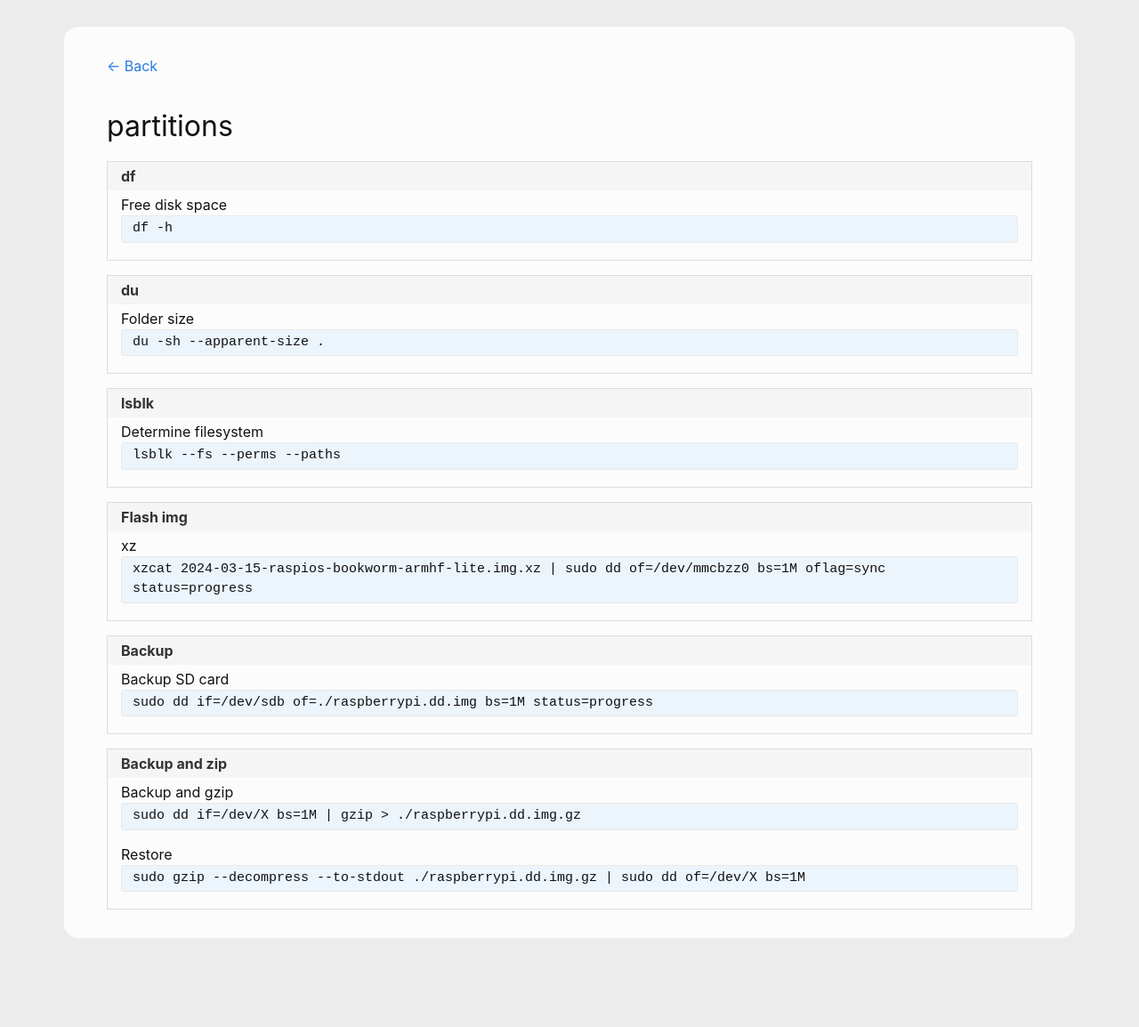
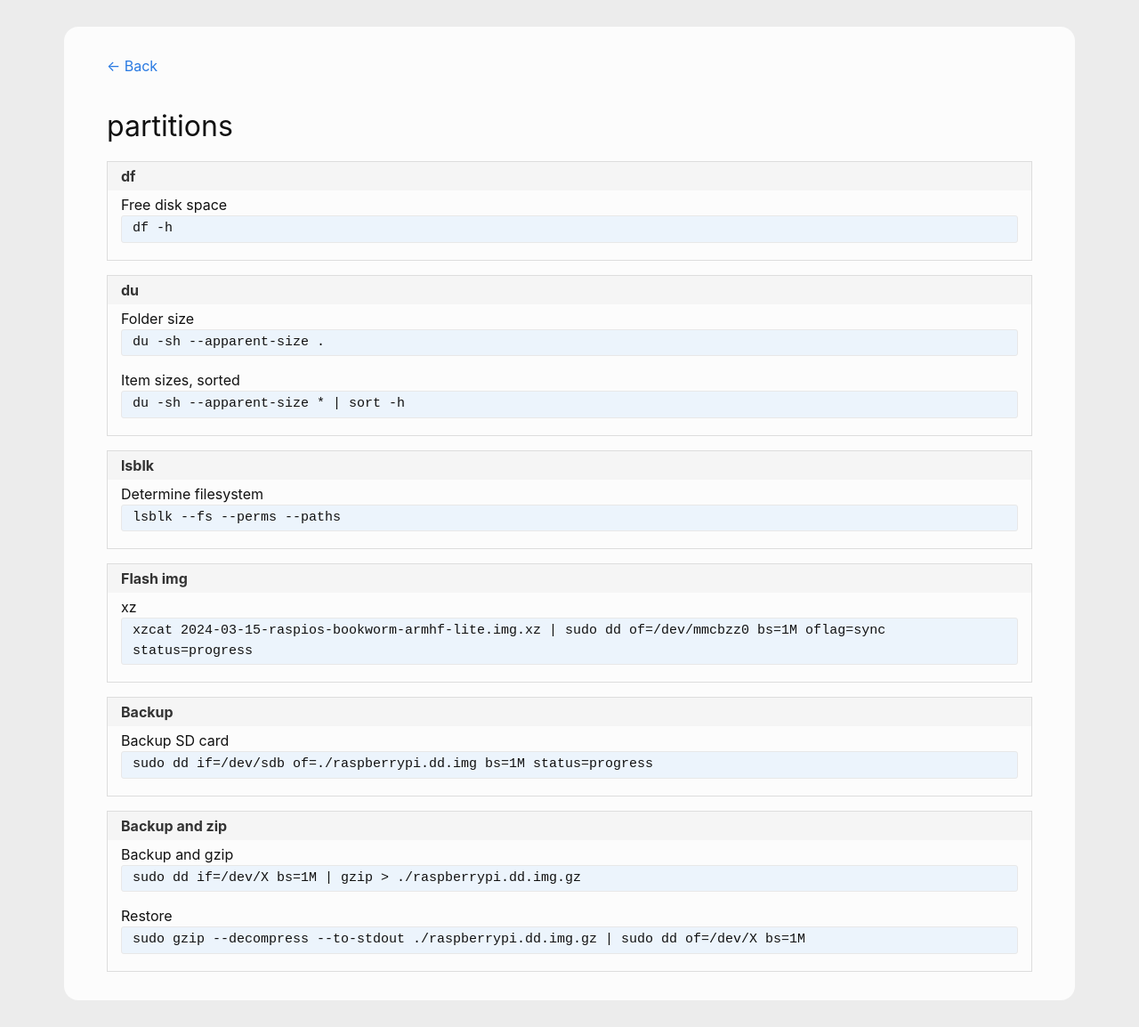
Before and after one commit to andreas-mausch/cheatsheets, a Jekyll site: the page built from _cheatsheets/partitions.md, in a window 1280 px wide. Shown: the whole page at 89% size. Built offline with Jekyll 4.4.1, drawn with Linux system fonts in a browser that asks for light colours; before the commit the page ends 1084 px from its top, so only the background shows below that.

Commit message:
du -sh: Sort output

```diff
--- a/_cheatsheets/partitions.md
+++ b/_cheatsheets/partitions.md
@@ -8,6 +8,7 @@ section:
   - name: du
     commands:
       Folder size: du -sh --apparent-size .
+      Item sizes, sorted: du -sh --apparent-size * | sort -h
   - name: lsblk
     commands:
       Determine filesystem: lsblk --fs --perms --paths
```
